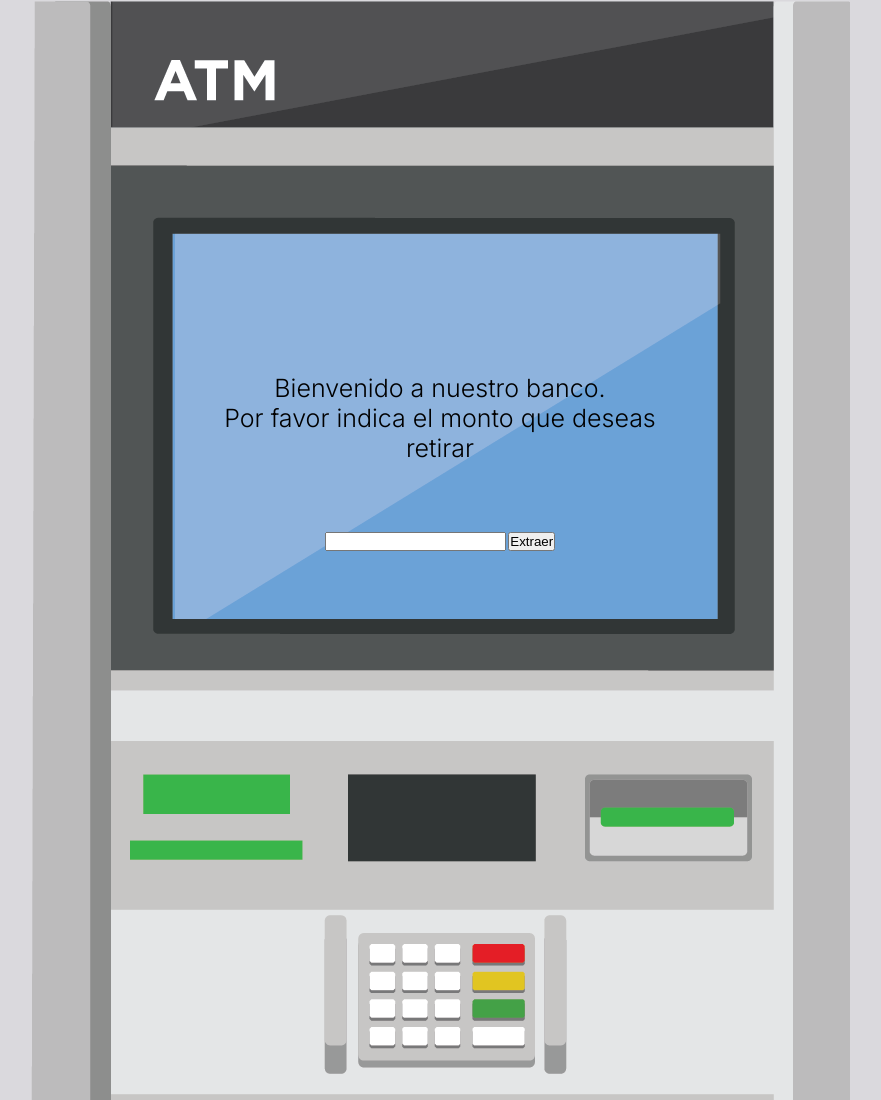
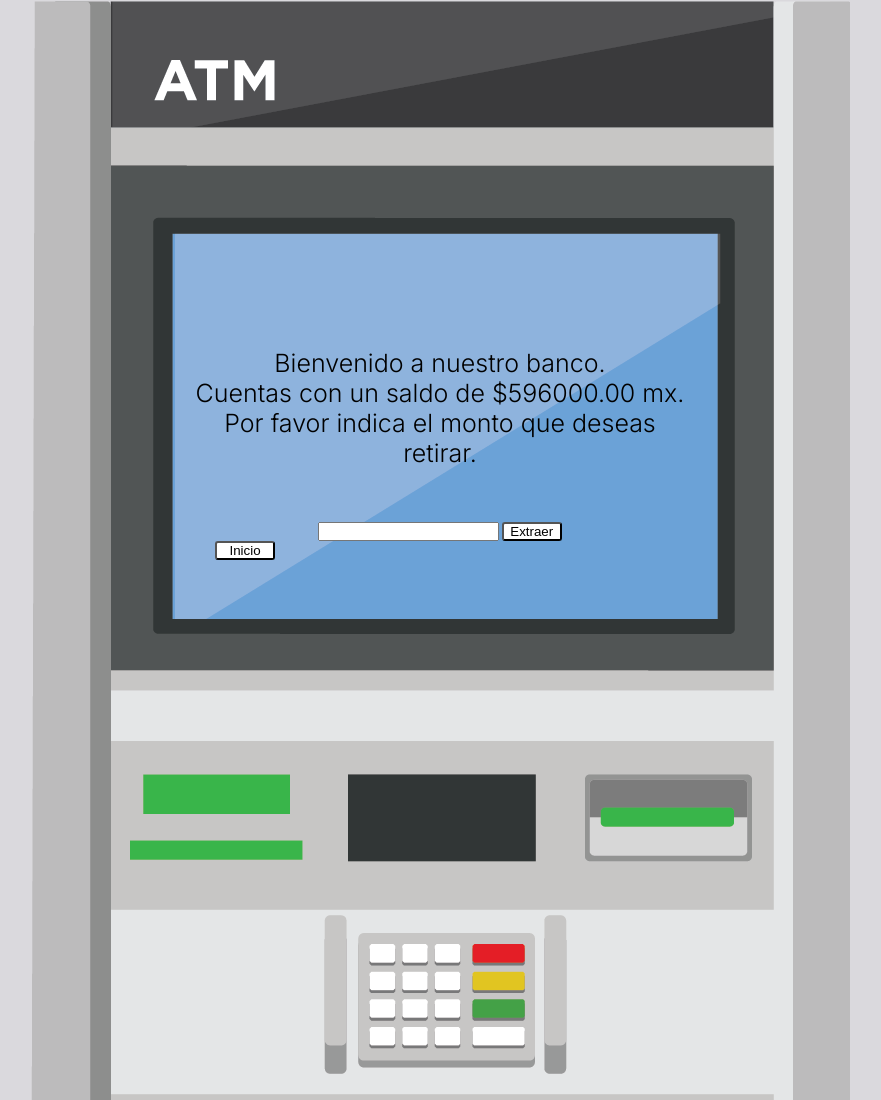
Before and after one commit to BAries/CajeroAutomatico, a plain HTML site: page index.html in a window 1280 px wide. Shown: the top 1100 px of the page, without its empty margins (200-1081 px from the left). Drawn offline with Linux system fonts and the light colour scheme.

Commit message:
Botón inicio y limpieza de canvas

```diff
--- a/cajero.js
+++ b/cajero.js
@@ -29,6 +29,14 @@ cajaBilletes.push(new Billete(10, 1000));
 cajaBilletes.push(new Billete(5, 1000));
 cajaBilletes.push(new Billete(1, 1000));
 
+var saldo = 0;
+function calcularSaldo(){
+    saldo = 0;
+    for(var bi of cajaBilletes){
+        saldo += bi.valor * bi.cantidad;
+    }
+}
+
 //Función para actualizar la caja de billetes con los billetes entregados.
 function actualizaCaja(){
     for(var bi of entregado){
@@ -47,6 +55,10 @@ function imprimeBilletes(){
     for (var bi of entregado){
         var i = 0;
         while(i < bi.cantidad){
+            if (x >= 350){
+                x = 0;
+                y += 50;
+            }
             cajaEntrega.drawImage(bi.imagen, x, y);
             x += 15;
             console.log(x+","+y);
@@ -97,6 +109,13 @@ function entregarDinero(){
     }
 }
 
+function pantallaInicio() {
+    calcularSaldo();
+    r.innerHTML = "";
+    r.innerHTML += "Bienvenido a nuestro banco. <br> Cuentas con un saldo de $" + saldo + ".00 mx. <br> Por favor indica el monto que deseas retirar.";
+    ce.width=ce.width;
+}
+
 // Traemos los elementos necesarios de nuestro HTML.
 // El botón 'Extraer' y su respectiva caja de texto con el dinero indicado a extraer.
 var r = document.getElementById("pantalla-resultado");
@@ -104,4 +123,6 @@ var ce = document.getElementById("caja-entrega");
 var cajaEntrega = ce.getContext("2d");
 var b = document.getElementById("extraer");
 b.addEventListener("click", entregarDinero);
-r.innerHTML += "Bienvenido a nuestro banco. <br> Por favor indica el monto que deseas retirar";
+var h = document.getElementById("inicio");
+h.addEventListener("click", pantallaInicio);
+pantallaInicio();
--- a/index.html
+++ b/index.html
@@ -16,7 +16,10 @@
             <p id="pantalla-resultado" class="container letra-grande"></p>
             <p id="pantalla-extraer">
                 <input type="number" id="dinero">
-                <input type="button" value="Extraer" id="extraer">
+                <input type="button" class="boton" value="Extraer" id="extraer">
+            </p>
+            <p class="container-left">
+                <input type="button" class="boton" value="Inicio" id="inicio">
             </p>
         </div>
     </div>
--- a/styles.css
+++ b/styles.css
@@ -21,6 +21,13 @@ body {
     align-items: center;
     justify-content: center;
 }
+.container-left {
+    width: inherit;
+    display: flex;
+    flex-direction: row;
+    align-items: flex-start;
+    justify-content: left;
+}
 .maquina {
     background-image:url("./img/cajeroPantallaChida.png");
     background-repeat: no-repeat;
@@ -36,6 +43,12 @@ body {
 .caja-entrega{
     width: 500px;
 }
+.boton {
+    min-width: 60px;
+    background-color: white;
+    border-color: black;
+    border-radius: 3px;
+}
 
 #pantalla-resultado {
     /* background-color: aliceblue; */
@@ -43,5 +56,9 @@ body {
     text-align: center;
 }
 #caja-extraer {
-    flex-basis: 40%;
+    flex-basis: 35%;
 }
+#inicio {
+    flex-basis: 5%;
+    margin-left: 5%;
+}
```
